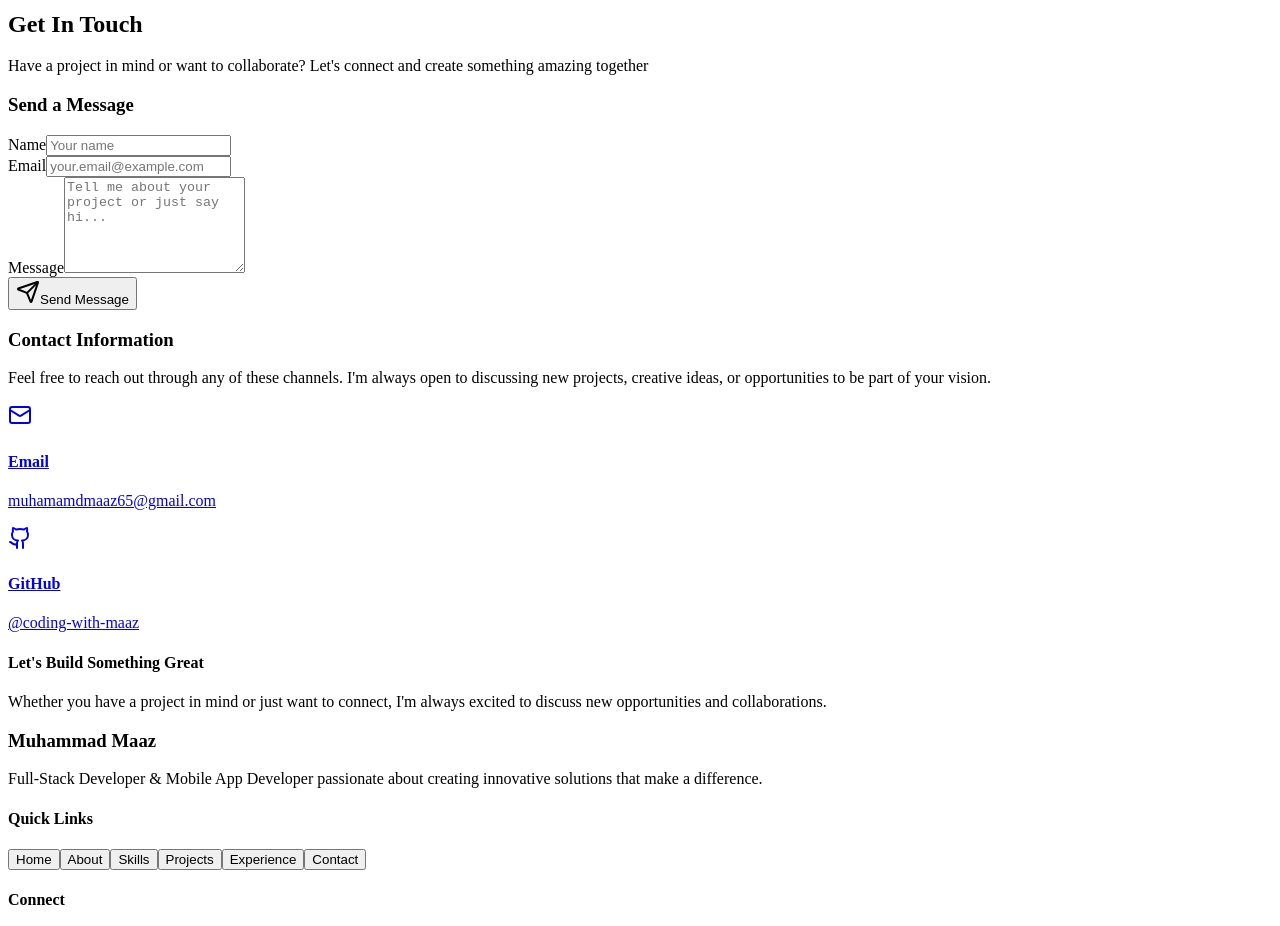
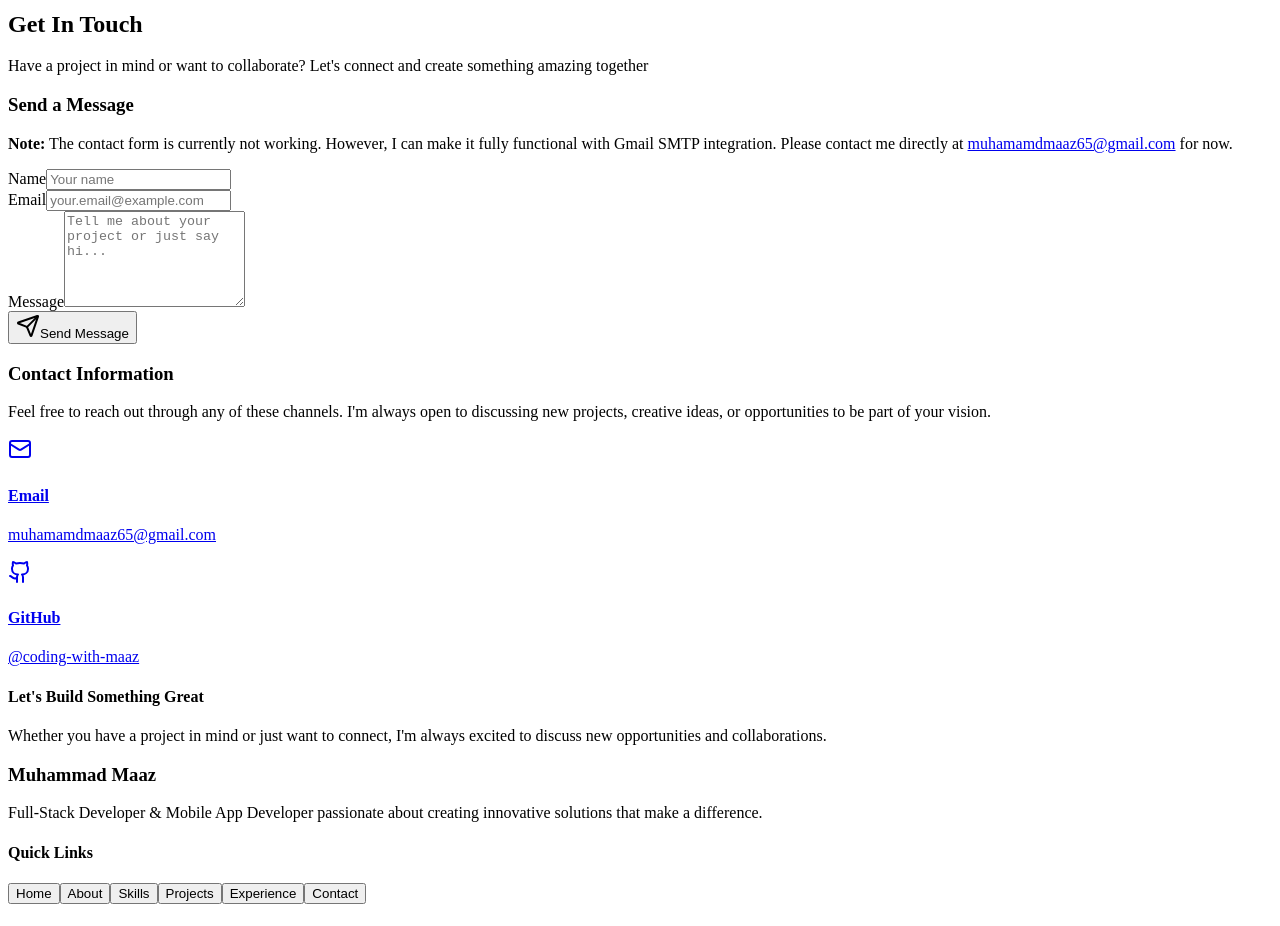
Before and after one commit to coding-with-maaz/PORTFOLIO, a React (Vite) app in the folder client/: page / in a window 1280 px wide. Shown: the part 5280-6206 px from the top of the page. Built offline with nearby package versions, Linux system fonts and the light colour scheme.

Commit message:
Add note to contact form about Gmail SMTP integration capability

```diff
--- a/client/src/components/Contact.tsx
+++ b/client/src/components/Contact.tsx
@@ -102,6 +102,19 @@ export function Contact() {
           >
             <Card className="p-8">
               <h3 className="text-2xl font-bold text-foreground mb-6">Send a Message</h3>
+
+              <div className="mb-6 p-4 bg-muted/50 border border-border rounded-lg">
+                <p className="text-sm text-muted-foreground">
+                  <strong className="text-foreground">Note:</strong> The contact form is currently not working. However, I can make it fully functional with Gmail SMTP integration. Please contact me directly at{" "}
+                  <a
+                    href="mailto:muhamamdmaaz65@gmail.com"
+                    className="text-primary hover:underline font-semibold"
+                  >
+                    muhamamdmaaz65@gmail.com
+                  </a>{" "}
+                  for now.
+                </p>
+              </div>
 
               <Form {...form}>
                 <form onSubmit={form.handleSubmit(onSubmit)} className="space-y-6">
```
